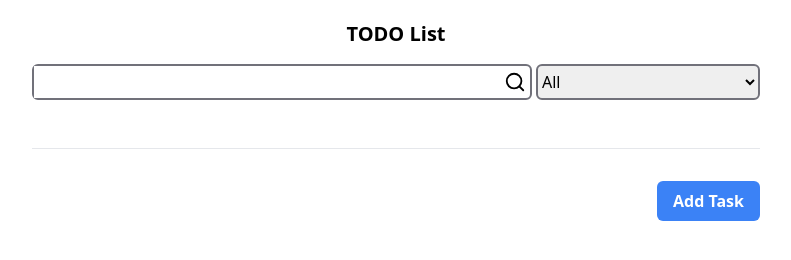
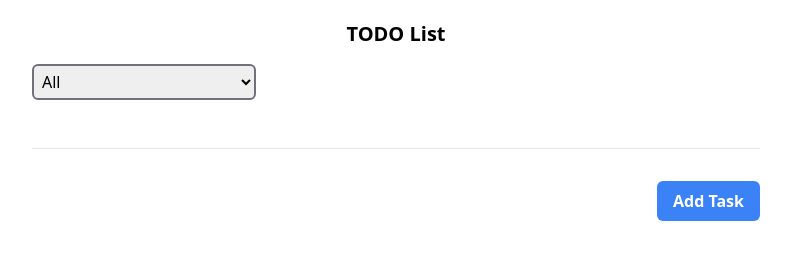
Before and after one commit to jenishxadhikari/todo-app, a plain HTML site: page index.html in a window 1280 px wide. Shown: the whole page, without its empty margins (244-1035 px from the left). Drawn offline with nearby package versions, Linux system fonts and the light colour scheme.

Commit message:
refactor: remove search

```diff
--- a/index.html
+++ b/index.html
@@ -14,13 +14,7 @@
 
   <main class="relative flex flex-col gap-8">
     <section class="flex gap-1">
-      <div class="flex w-full items-center border-2 border-zinc-500 rounded-md">
-        <input type="search" class="w-full p-1">
-        <button class="p-1">
-          <img src="/images/search.svg" alt="Search Logo">
-        </button>
-      </div>
-      <select name="taskOptions" id="taskOptions" class="border-2 border-zinc-500 rounded-md md:min-w-56">
+      <select name="taskOptions" id="taskOptions" class="border-2 p-1 border-zinc-500 rounded-md md:min-w-56">
         <option value="all">All</option>
         <option value="completed">Completed</option>
         <option value="incomplete">Incomplete</option>
```
Also changed, not shown: images/search.svg (deleted).
